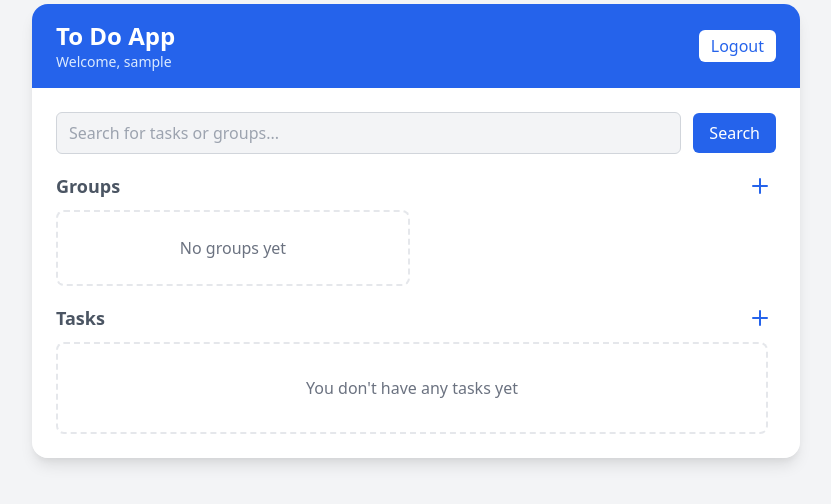
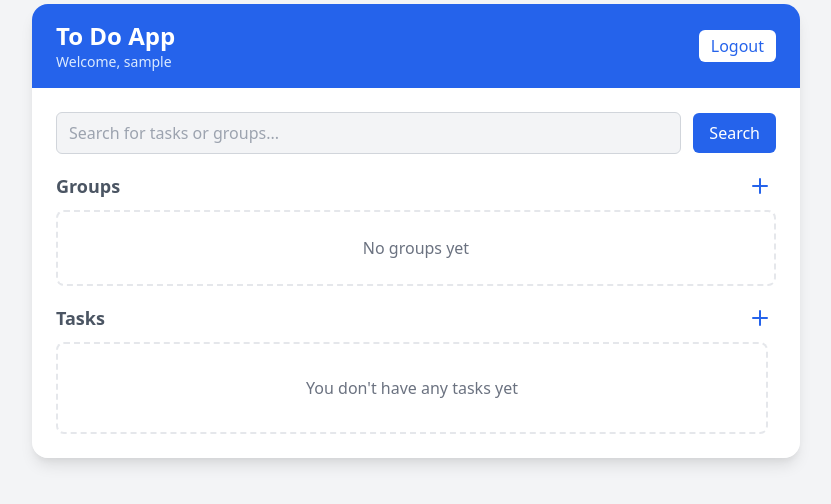
Before and after one commit to JAFA23GH/Django-To-Do-App, a Django app: page / in a window 1280 px wide. Shown: the part 169-673 px from the top of the page, without its empty margins (224-1055 px from the left). Run offline with Django 4.2, Linux system fonts and the light colour scheme; the visitor is signed in with stand-in values (Sample User, id 1); data that the repository does not hold is empty.

Commit message:
not groups yet patch

```diff
--- a/base/templates/base/task_list.html
+++ b/base/templates/base/task_list.html
@@ -67,7 +67,7 @@
             </div>
           {% endfor %}
         {% else %}
-          <div class="w-full border-2 border-dashed border-gray-200 rounded-lg p-6 text-center text-gray-500">
+          <div class="w-full sm:col-span-2 border-2 border-dashed border-gray-200 rounded-lg p-6 text-center text-gray-500">
             No groups yet
           </div>
         {% endif %}
```
